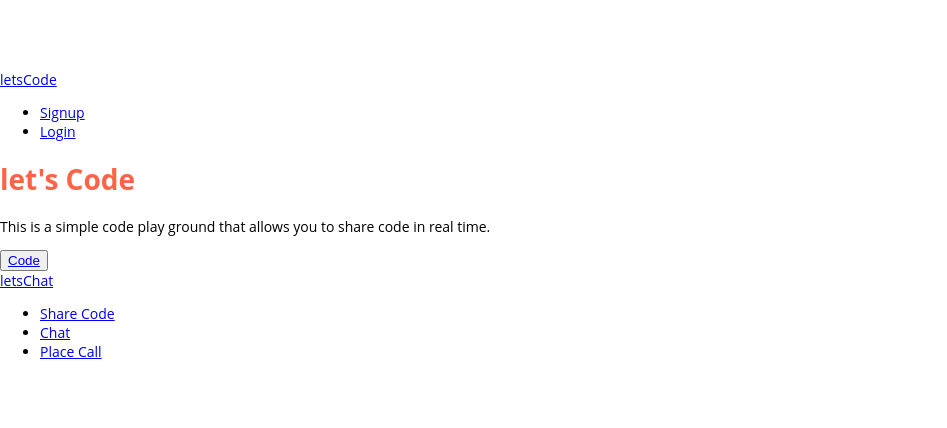
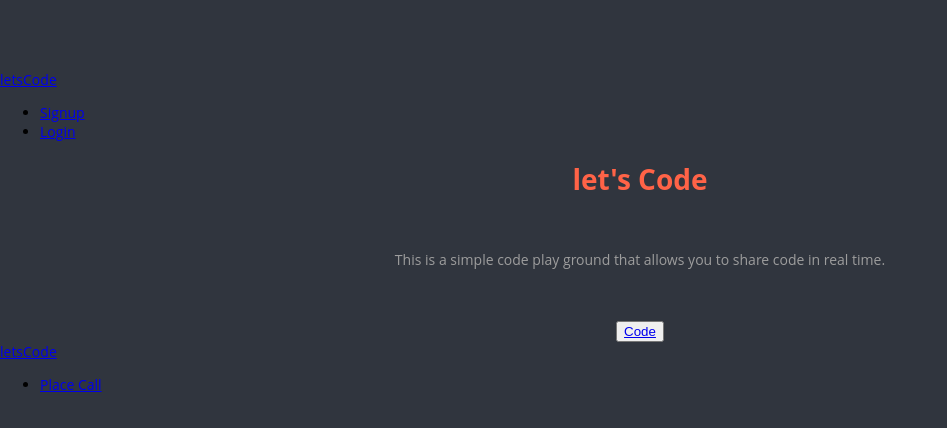
Before and after one commit to juliushsu07/letsCode, a React (Create React App) app: page / in a window 1280 px wide. Shown: the top 428 px of the page, without its empty margins (0-947 px from the left). Built offline with nearby package versions, Linux system fonts and the light colour scheme.

Commit message:
changed styling

```diff
--- a/src/Code.js
+++ b/src/Code.js
@@ -1,5 +1,6 @@
 import React, {Component} from 'react';
 import CodeMirror from 'react-codemirror';
+import { Button } from 'react-bootstrap';
 require('dotenv').config();
 const PORT = process.env.PORT || 3001;
 
@@ -104,12 +105,16 @@ export class Code extends React.Component {
 
     return (
       <div>
-        <h1>Hello and Lets Code :)</h1>
+
         <form  onSubmit={this.handleSubmit}>
-          <input type="submit" value="Run" />
+          <Button type="submit">  Run ...  </Button>
           <CodeMirror value={this.state.message.code} ref="editor" onChange={this.updateCode} options={options}  evaluateCode={this.evaluateCode}  autoFocus={true}/>
           <span >
-            <small style={{color: "blue",fontSize: "15px"}}>Output</small><br/>{JSON.stringify(this.state.evaluated_code)}
+            <small style={{color: "tomato",fontSize: "15px"}}>Output</small>
+            <br/>
+            <span style={{color: "white",fontSize: "15px"}}>
+            {JSON.stringify(this.state.evaluated_code)}
+            </span>
           </span>
         </form>
       </div>
--- a/src/Footer.js
+++ b/src/Footer.js
@@ -9,11 +9,9 @@ export default class Footer extends Component {
      <nav className="  navbar-default navbar-fixed-bottom">
         <div className="container-fluid">
           <div className="navbar-header">
-            <a className="navbar-brand" href="#">letsChat</a>
+            <a className="navbar-brand" href="#">letsCode</a>
           </div>
           <ul className="nav navbar-nav navbar-right">
-            <li><a href="#">Share Code</a></li>
-            <li><a href="#">Chat</a></li>
             <li><a href="#">Place Call</a></li>
           </ul>
         </div>
--- a/src/SharePopUp.js
+++ b/src/SharePopUp.js
@@ -29,7 +29,7 @@ export default class SharePopUp  extends React.Component {
   }
 
   render() {
-    const url = `http://localhost:3001${this.props.roomURL}`
+    const url = `http://localhost:3000${this.props.roomURL}`
     return (
       <div>
         <Button
--- a/src/Welcome.js
+++ b/src/Welcome.js
@@ -14,9 +14,9 @@ function roomIdGenerator() {
 export class Welcome extends Component {
   render(){
     return(
-        <Jumbotron>
-          <h1>let's Code</h1>
-          <p>This is a simple code play ground that allows you to share code in real time.</p>
+        <Jumbotron align="middle" className="bsStyle">
+          <h1>let's Code</h1><br/>
+          <p>This is a simple code play ground that allows you to share code in real time.</p><br/><br/>
           <Button bsStyle="default" bsSize="large"><Link to={roomIdGenerator()}>Code</Link></Button>
         </Jumbotron>
     );
--- a/src/index.css
+++ b/src/index.css
@@ -8,7 +8,7 @@ h1 {
   color: tomato;
 }
 body {
-      background: white;
+      background: #30353e;
       color: black;
       font-family: 'Open Sans', sans-serif;
       font-size: 14px;
@@ -27,6 +27,12 @@ body {
   color: #9d9d9d;
   border: 0px;
 }
+
+.bsStyle {
+  background: #30353e;
+  color: #9d9d9d;
+}
+
 @import "../node_modules/codemirror/lib/codemirror.css";
 @import url("https://fonts.googleapis.com/css?family=Open+Sans:400,400italic,700");
 @import url("https://cdnjs.cloudflare.com/ajax/libs/normalize/4.2.0/normalize.min.css");
```
Also changed, not shown: index.js (+11 -11 lines).
